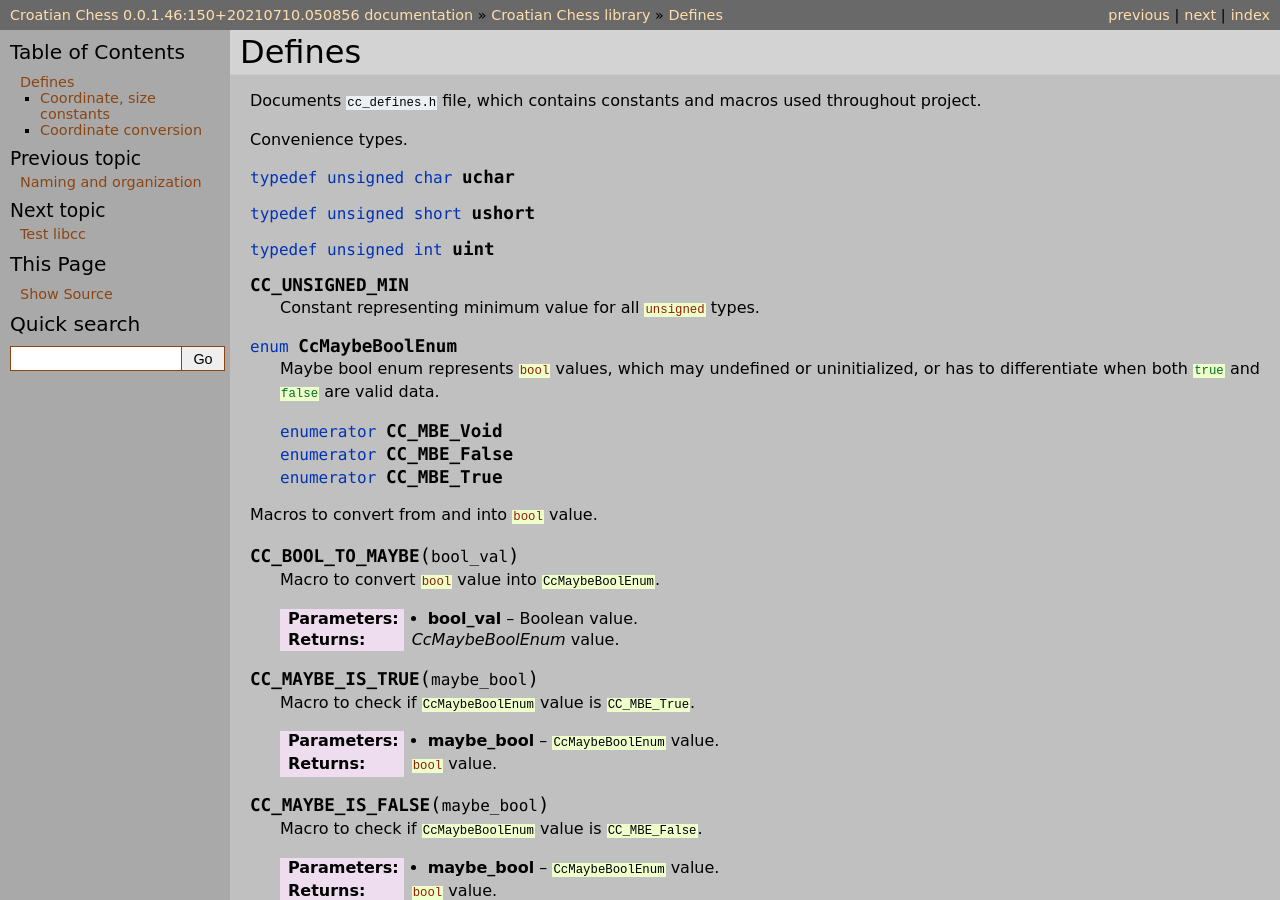
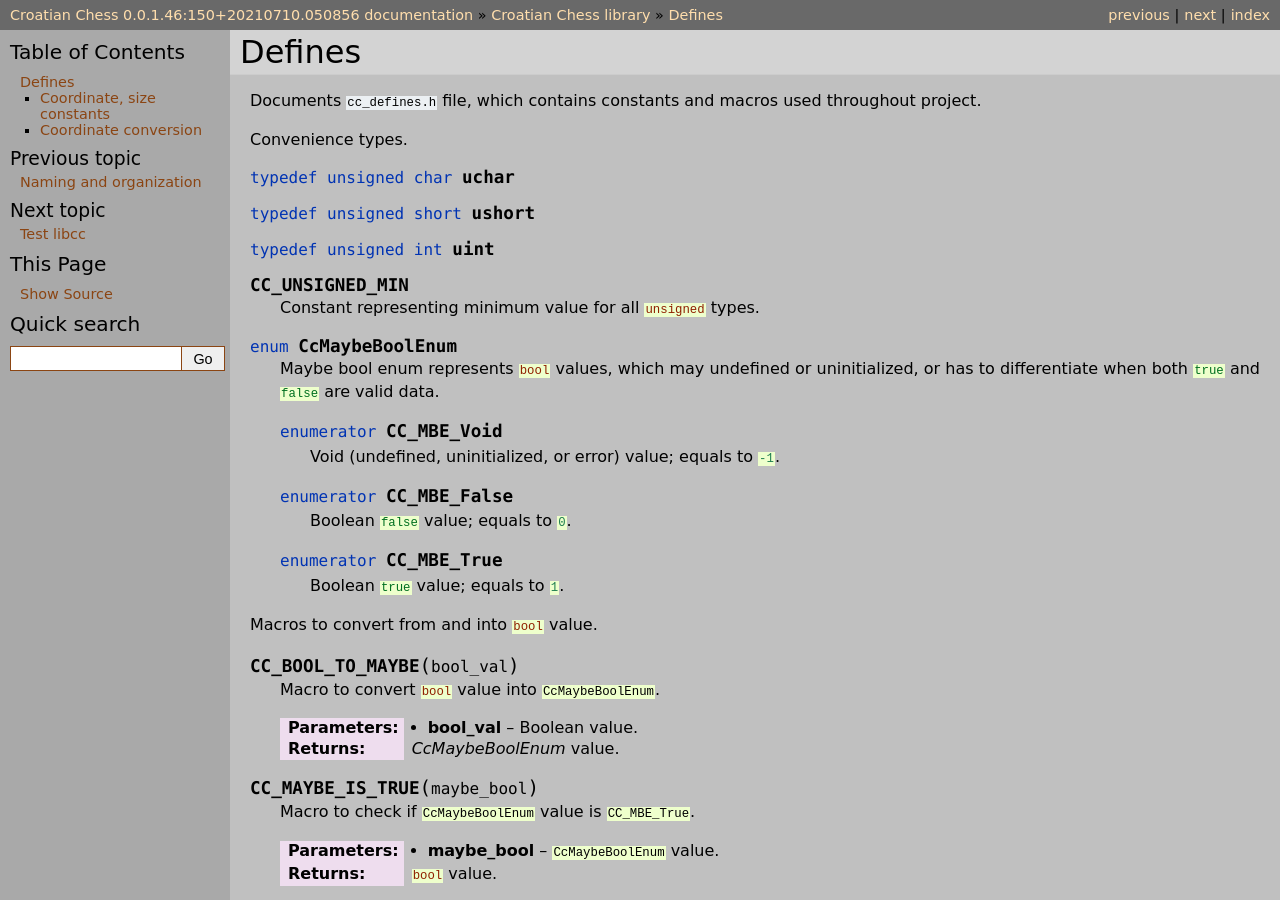
Before and after one commit to mmlacak/crochess, a Sphinx documentation site: the page built from docs/source/libcc/ccdefines.rst, in a window 1280 px wide and 900 px high. Built offline with Sphinx 7.4.7, drawn with Linux system fonts in a browser that asks for light colours.

Commit message:
Redocumented enum items.

```diff
--- a/docs/source/libcc/ccdefines.rst
+++ b/docs/source/libcc/ccdefines.rst
@@ -26,10 +26,17 @@ Convenience types.
     or uninitialized, or has to differentiate when both :c:`true` and
     :c:`false` are valid data.
 
-    .. c:enumerator::
-        CC_MBE_Void
-        CC_MBE_False
-        CC_MBE_True
+    .. c:enumerator:: CC_MBE_Void
+
+        Void (undefined, uninitialized, or error) value; equals to :c:`-1`.
+
+    .. c:enumerator:: CC_MBE_False
+
+        Boolean :c:`false` value; equals to :c:`0`.
+
+    .. c:enumerator:: CC_MBE_True
+
+        Boolean :c:`true` value; equals to :c:`1`.
 
 Macros to convert from and into :c:`bool` value.
 
```
